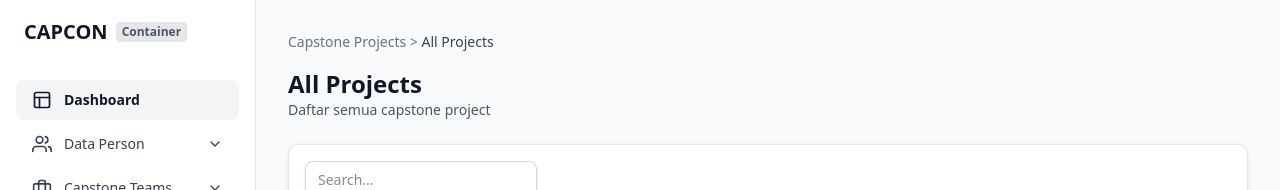
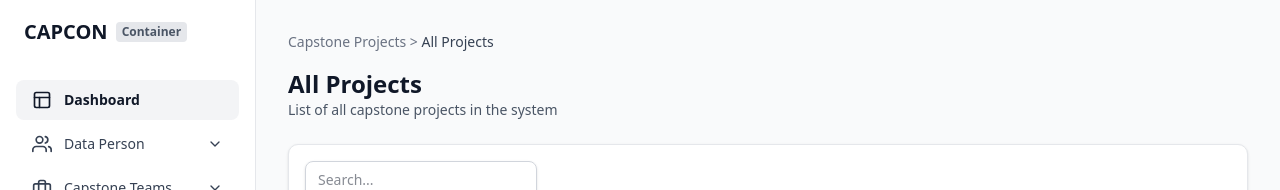
Before and after one commit to pikachi12/FEPAW3, a Next.js app: page /admin/dashboard/capstone-projects/all-projects in a window 1280 px wide. Shown: the top 190 px of the page. Built offline with nearby package versions, Linux system fonts and the light colour scheme; no server answers; sample sign-in values are in the browser's storage.

Commit message:
update description

```diff
--- a/app/admin/dashboard/capstone-projects/all-projects/page.tsx
+++ b/app/admin/dashboard/capstone-projects/all-projects/page.tsx
@@ -66,7 +66,7 @@ export default function AllProjectsPage() {
       </div>
 
       <h1 className="text-2xl font-semibold text-gray-900">All Projects</h1>
-      <p className="mb-6 text-sm text-gray-600">Daftar semua capstone project</p>
+      <p className="mb-6 text-sm text-gray-600">List of all capstone projects in the system</p>
 
       <div className="rounded-lg border border-gray-200 bg-white shadow-sm">
         {/* Toolbar */}
--- a/app/admin/dashboard/capstone-teams/all-teams/page.tsx
+++ b/app/admin/dashboard/capstone-teams/all-teams/page.tsx
@@ -109,7 +109,7 @@ export default function AllTeamsPage() {
       </div>
 
       <h1 className="text-2xl font-semibold text-gray-900">All Teams</h1>
-      <p className="mb-6 text-sm text-gray-600">Daftar seluruh kelompok capstone</p>
+      <p className="mb-6 text-sm text-gray-600">List of all capstone teams in the system</p>
 
       <div className="rounded-lg border border-gray-200 bg-white shadow-sm">
         {/* Toolbar */}
--- a/app/admin/dashboard/data-person/all-dosen/page.tsx
+++ b/app/admin/dashboard/data-person/all-dosen/page.tsx
@@ -100,7 +100,7 @@ export default function AllDosenPage() {
 
       {/* Title */}
       <h1 className="text-2xl font-semibold text-gray-900">All Dosen</h1>
-      <p className="mb-6 text-sm text-gray-600">List seluruh dosen di sistem</p>
+      <p className="mb-6 text-sm text-gray-600">List of all lecturers in the system</p>
 
       {/* Table Container */}
       <div className="rounded-lg border border-gray-200 bg-white shadow-sm">
```
